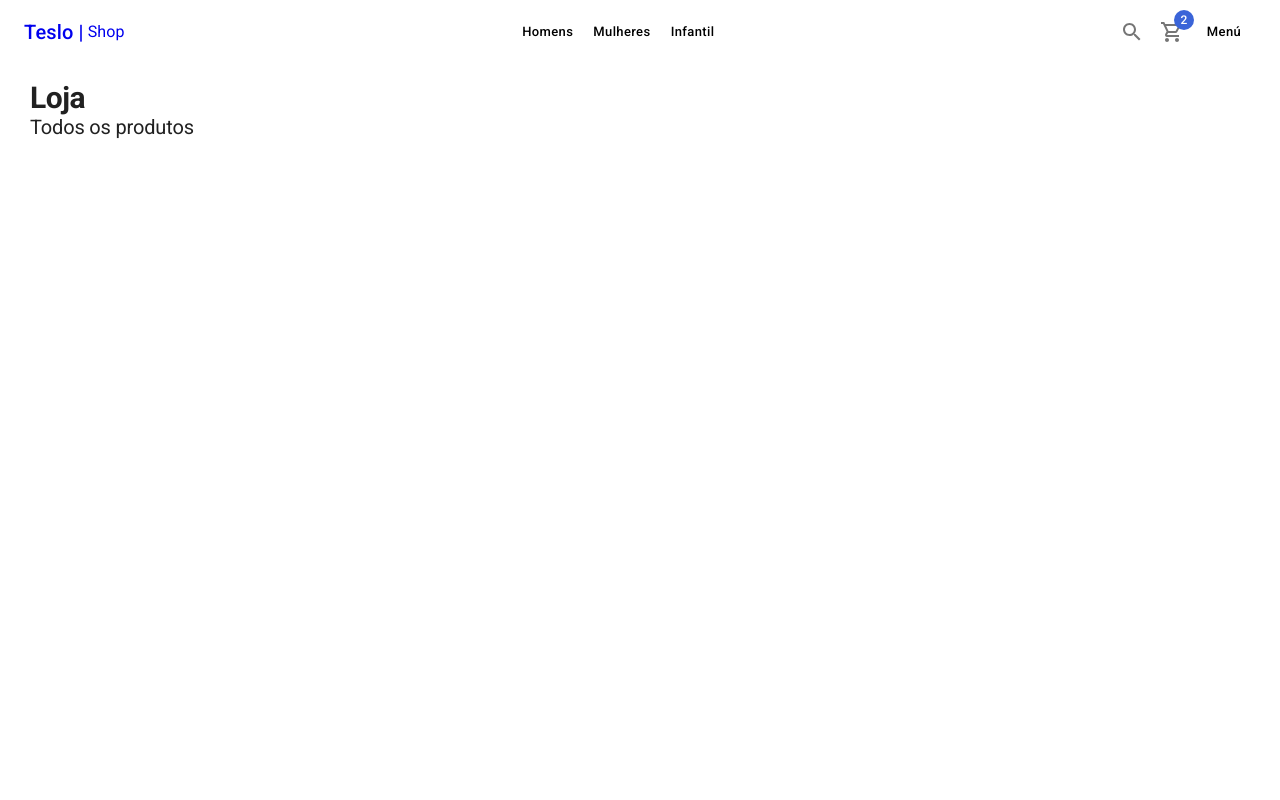
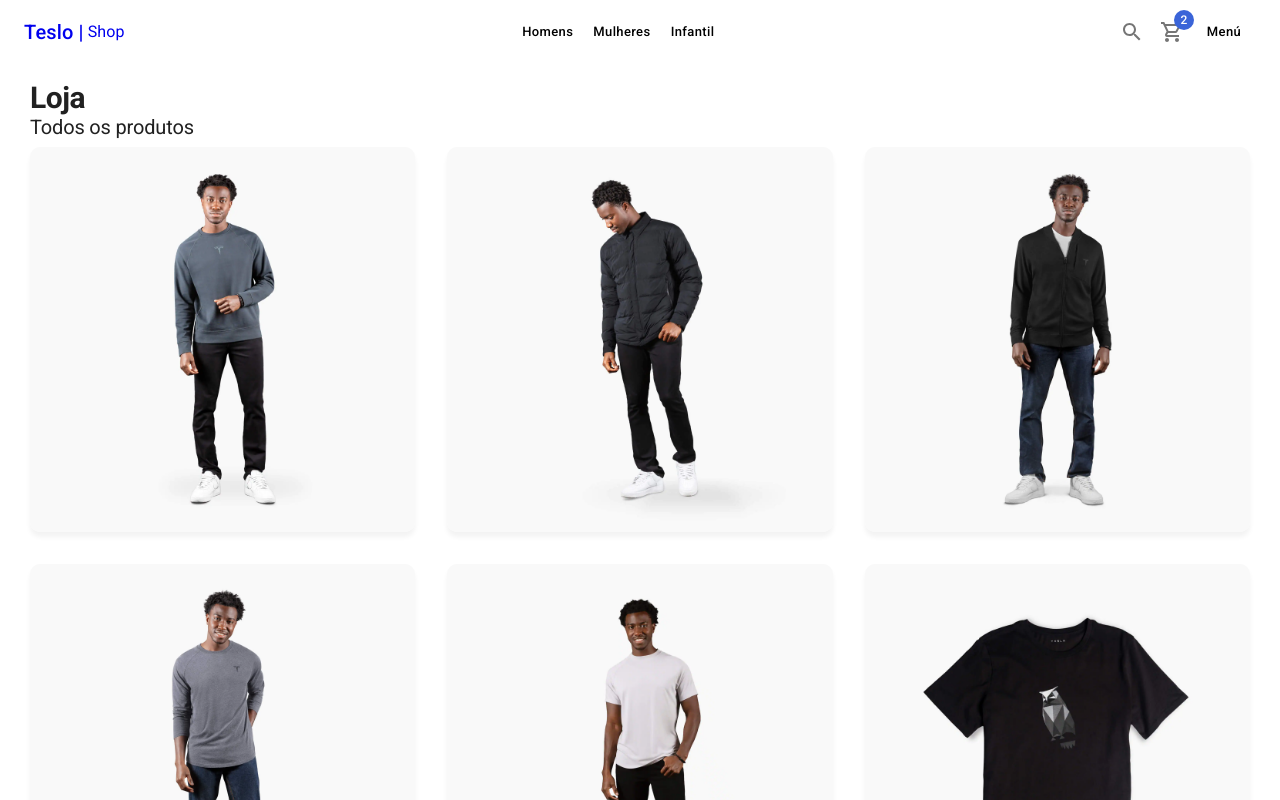
Before and after one commit to JulinhoDeveloper/LojaTesloClone, a Next.js app: page / in a window 1280 px wide. Shown: the top 800 px of the page. Built offline with nearby package versions, Linux system fonts and the light colour scheme.

Commit message:
home temporária

```diff
--- a/pages/index.tsx
+++ b/pages/index.tsx
@@ -1,7 +1,8 @@
 import type { NextPage } from 'next';
-import { Typography } from '@mui/material';
+import { Card, CardActionArea, CardMedia, Typography , Grid} from '@mui/material';
+
 import { ShopLayout}  from '../components/layouts';
-
+import { initialData } from '../database/products';
 
 
 
@@ -10,7 +11,26 @@ const Home: NextPage = () => {
     <ShopLayout title={'Teslo Shop -  Home'} pageDescription={'Os melhores produtos'}>
       <Typography variant='h1' component='h1'>Loja</Typography>
       <Typography variant='h2' sx={{ mb: 1 }}>Todos os produtos</Typography>
-    </ShopLayout>
+
+
+<Grid container spacing={4}>
+{
+initialData.products.map(  product => (
+<Grid item xs={6} sm={4} key={ product.slug }>
+<Card>
+<CardActionArea>
+<CardMedia
+component='img'
+image={ `products/${ product.images[0] }` }
+alt={ product.title }
+/>
+  </CardActionArea>
+</Card>
+</Grid>
+))
+}
+</Grid>
+</ShopLayout>
   )
 }
 
```
